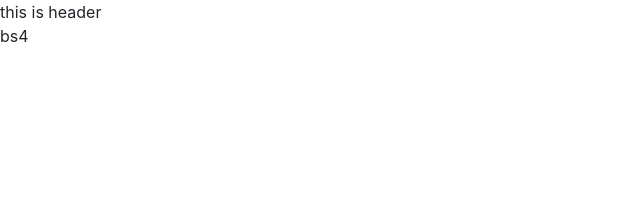
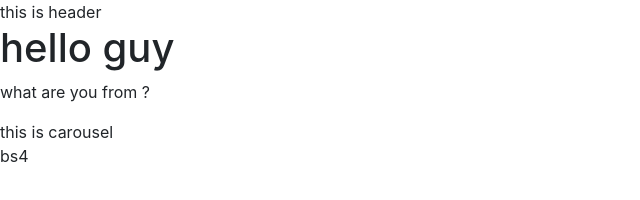
Before and after one commit to thuannluitk42/FE53ECyberSoft, a plain HTML site: page index.html in a window 1280 px wide. Shown: the whole page, without its empty margins (0-640 px from the left). Drawn offline with nearby package versions, Linux system fonts and the light colour scheme.

Commit message:
update from master ok

```diff
--- a/index.html
+++ b/index.html
@@ -11,7 +11,9 @@
   </head>
   <body>
       <header>this is header</header>
-
+      <h1>hello guy</h1>
+      <p>what are you from ?</p>
+      <section class="carousel">this is carousel</section>
     <!-- Optional JavaScript -->
     <!-- jQuery first, then Popper.js, then Bootstrap JS -->
     <script src="https://code.jquery.com/jquery-3.3.1.slim.min.js" integrity="sha384-q8i/X+965DzO0rT7abK41JStQIAqVgRVzpbzo5smXKp4YfRvH+8abtTE1Pi6jizo" crossorigin="anonymous"></script>
```
